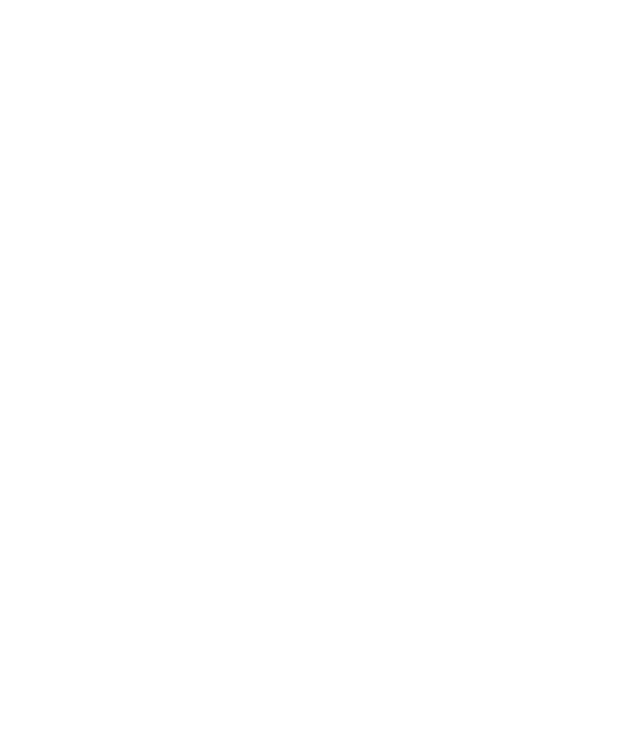
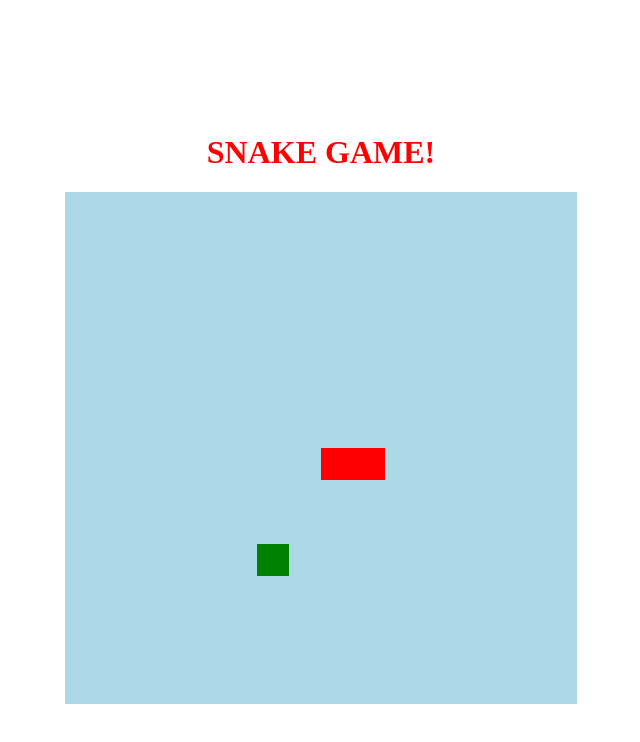
Before and after one commit to gileaddias/Snake-Game, a plain HTML site: page Index.html in a window 1280 px wide. Shown: the top 742 px of the page, without its empty margins (319-959 px from the left). Drawn offline with Linux system fonts and the light colour scheme.

Commit message:
Update style.css

```diff
--- a/style.css
+++ b/style.css
@@ -1,5 +1,5 @@
 body{
-    height: 1005vh;
+    height: 100vh;
     width: 100;
     display: flex;
     justify-content: center;
```
